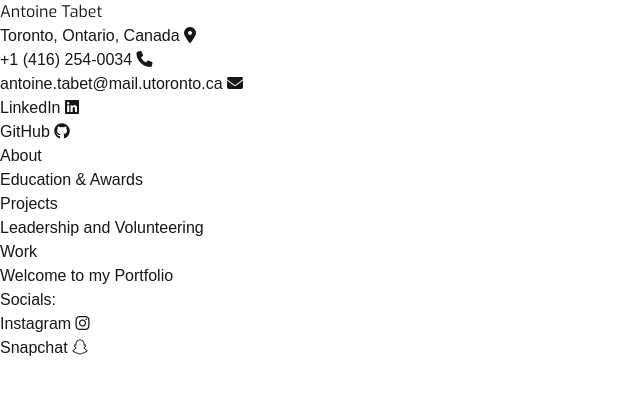
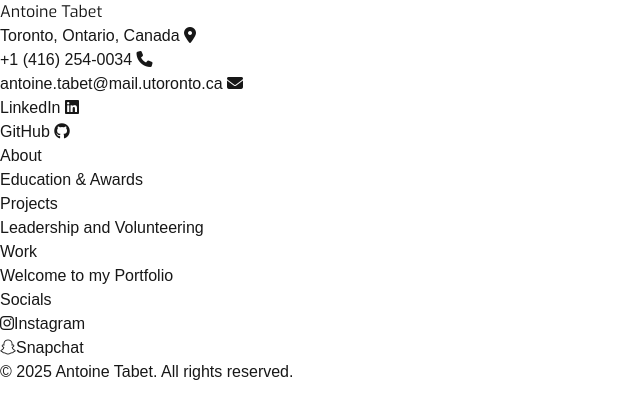
Before and after one commit to tabetant/my-portfolio, a Next.js app: page / in a window 1280 px wide. Shown: the top 418 px of the page, without its empty margins (0-640 px from the left). Built offline with nearby package versions, Linux system fonts and the light colour scheme.

Commit message:
footer styling

```diff
--- a/src/app/layout.tsx
+++ b/src/app/layout.tsx
@@ -71,18 +71,31 @@
         <div className='container mx-auto px-4'>
           {children}
         </div>
-        <footer className='text-black text-center mt-5'>
-          <h2>Socials:</h2>
-          <ul>
-            <li>
-              <Link className='hover:text-violet-600' href="https://www.instagram.com/antoun8?igsh=Y3Jzc3IwZXlwbzZz&utm_source=qr"
-                target="_blank">Instagram <i className="fab fa-instagram"></i></Link>
-            </li>
-            <li>
-              <Link className='hover:text-violet-600' href="https://snapchat.com/t/o8C7U8Uy" target="_blank">Snapchat <i
-                className="fab fa-snapchat"></i></Link>
-            </li>
-          </ul>
+        <footer className="w-full bg-gray-50 py-8 mt-10 border-t border-gray-200">
+          <div className="max-w-screen-xl mx-auto px-6 flex flex-col items-center space-y-4">
+            <h2 className="text-3xl font-semibold text-gray-800">Socials</h2>
+            <ul className="flex flex-wrap justify-center gap-6 text-lg text-gray-600">
+              <li>
+                <Link
+                  href="https://www.instagram.com/antoun8?igsh=Y3Jzc3IwZXlwbzZz&utm_source=qr"
+                  target="_blank"
+                  className="hover:text-violet-600 transition"
+                >
+                  <i className="fab fa-instagram mr-2"></i>Instagram
+                </Link>
+              </li>
+              <li>
+                <Link
+                  href="https://snapchat.com/t/o8C7U8Uy"
+                  target="_blank"
+                  className="hover:text-violet-600 transition"
+                >
+                  <i className="fab fa-snapchat mr-2"></i>Snapchat
+                </Link>
+              </li>
+            </ul>
+            <p className="text-sm text-gray-400">© {new Date().getFullYear()} Antoine Tabet. All rights reserved.</p>
+          </div>
         </footer>
       </body>
     </html >
```
